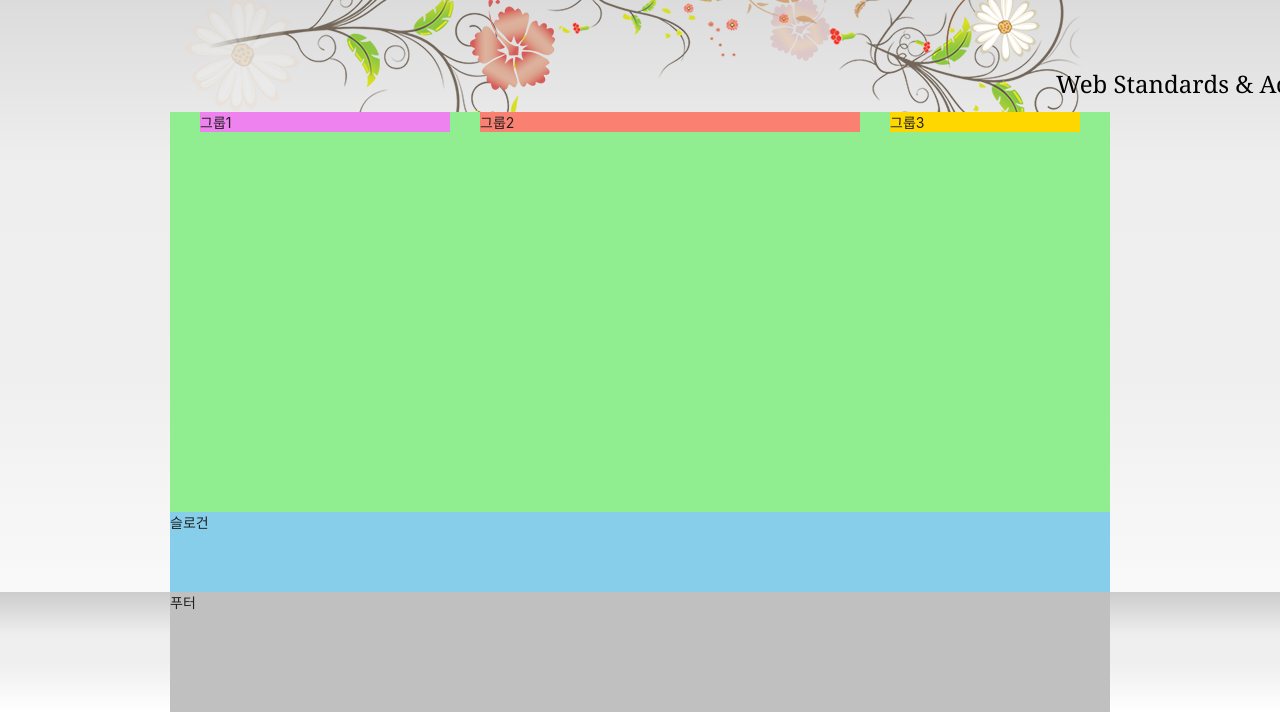
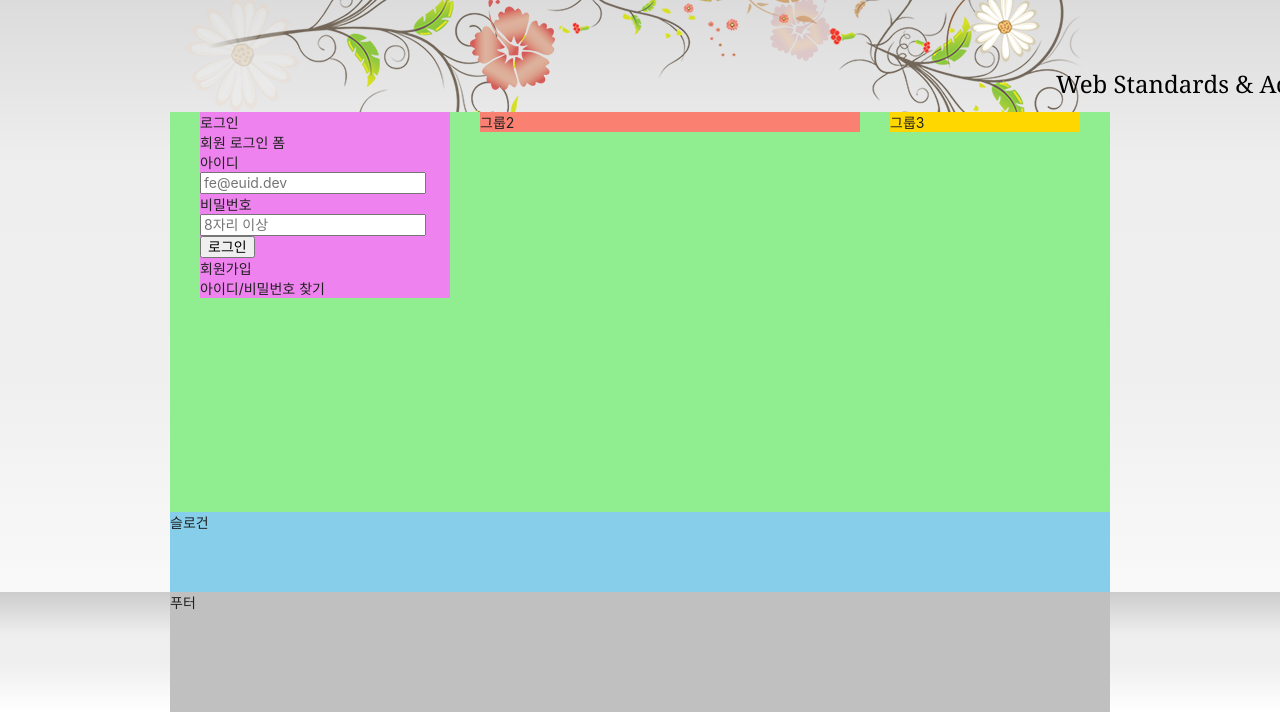
Before and after one commit to jh1109/HTML5, a plain HTML site: page index.html in a window 1280 px wide. Shown: the part 135-847 px from the top of the page. Drawn offline with Linux system fonts and the light colour scheme; a web font is replaced by a local one.

Commit message:
로그인 마크업 완성

```diff
--- a/index.html
+++ b/index.html
@@ -135,7 +135,27 @@
     </div>
   </div>
   <main class="main">
-    <div class="group group1">그룹1</div>
+    <div class="group group1">
+      <section class="login">
+        <h2 class="login-title">로그인</h2>
+        <form method="POST" action="https://formspree.io/seulbinim@gmail.com" class="login-form">
+          <fieldset>
+            <legend>회원 로그인 폼</legend>
+            <div class="user-email">
+              <label for="userEmail">아이디</label><input type="email" id="userEmail" name="userEmail" placeholder="fe@euid.dev" required />
+            </div>
+            <div class="user-pw">
+              <label for="userPw">비밀번호</label><input type="password" id="userPw" name="userPw" placeholder="8자리 이상" required />
+            </div>
+            <button type="submit" class="login-button">로그인</button>
+          </fieldset>
+        </form>
+        <ul class="sign">
+          <li><a href="/"></a>회원가입</li>
+          <li><a href="/"></a>아이디/비밀번호 찾기</li>
+        </ul>
+      </section>
+    </div>
     <div class="group group2">그룹2</div>
     <div class="group group3">그룹3</div>
   </main>
--- a/styles/style.css
+++ b/styles/style.css
@@ -230,7 +230,7 @@ body {
   animation-delay: 1000ms;
 }
 .visual-text {
-  /* position: absolute; */
+  position: absolute;
   font-family: Georgia, 'Times New Roman', Times, serif;
   animation-name: moveEffect;
   animation-duration: 1000ms;
```
